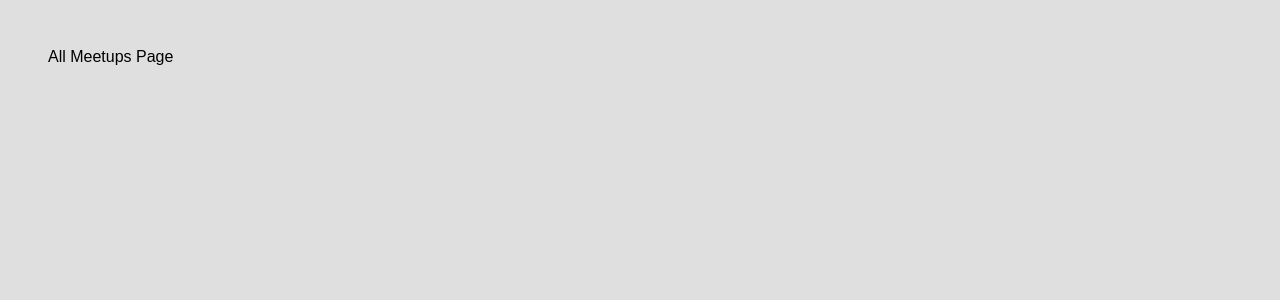
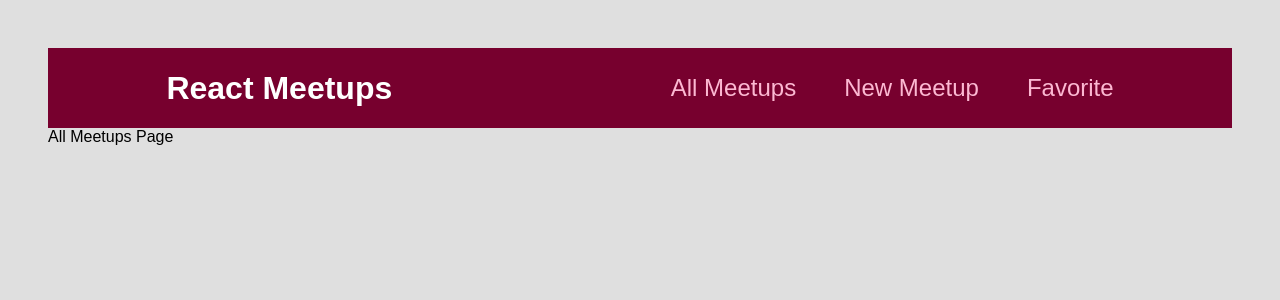
Before and after one commit to BaoKhanh99/learning-reactjs, a React (Create React App) app: page / in a window 1280 px wide. Shown: the top 300 px of the page. Built offline with nearby package versions, Linux system fonts and the light colour scheme.

Commit message:
Main navigation

```diff
--- a/src/App.js
+++ b/src/App.js
@@ -1,5 +1,6 @@
 import { Route, Routes } from 'react-router-dom';
 import './App.css';
+import MainNavigation from './layout/MainNavigation';
 import AllMeetupsPage from './pages/AllMeetups';
 import FavoritesPage from './pages/Favorites';
 import NewMeetupPage from './pages/NewMeetup';
@@ -7,10 +8,11 @@ import NewMeetupPage from './pages/NewMeetup';
 function App() {
   return (
     <>
+      <MainNavigation/>
       <Routes>
         <Route path='/' element={<AllMeetupsPage/>} />
         <Route path='/favorites' element={<FavoritesPage />} />
-        <Route path='/new-meet-up' element={<NewMeetupPage />} />
+        <Route path='/new-meetup' element={<NewMeetupPage />} />
       </Routes>
     </>
   );
--- /dev/null
+++ b/src/layout/MainNavigation.js
@@ -0,0 +1,25 @@
+import { Link } from 'react-router-dom';
+import classes from './MainNavigation.module.css';
+
+function MainNavigation() {
+  return (
+    <header className={classes.header}>
+      <div className={classes.logo}>React Meetups</div>
+      <nav>
+        <ul>
+          <li>
+            <Link to='/'>All Meetups</Link>
+          </li>
+          <li>
+            <Link to='/new-meetup'>New Meetup</Link>
+          </li>
+          <li>
+            <Link to='/favorites'>Favorite</Link>
+          </li>
+        </ul>
+      </nav>
+    </header>
+  )
+}
+
+export default MainNavigation
--- /dev/null
+++ b/src/layout/MainNavigation.module.css
@@ -0,0 +1,47 @@
+.header {
+  width: 100%;
+  height: 5rem;
+  display: flex;
+  align-items: center;
+  justify-content: space-between;
+  background-color: #77002e;
+  padding: 0 10%;
+}
+
+.logo {
+  font-size: 2rem;
+  color: white;
+  font-weight: bold;
+}
+
+.header ul {
+  list-style: none;
+  margin: 0;
+  padding: 0;
+  display: flex;
+  align-items: baseline;
+}
+
+.header li {
+  margin-left: 3rem;
+}
+
+.header a {
+  text-decoration: none;
+  font-size: 1.5rem;
+  color: #fcb8d2;
+}
+
+.header a:hover,
+.header a:active,
+.header a.active {
+  color: white;
+}
+
+.badge {
+  background-color: #cc2062;
+  color: white;
+  border-radius: 12px;
+  padding: 0 1rem;
+  margin-left: 0.5rem;
+}
```
